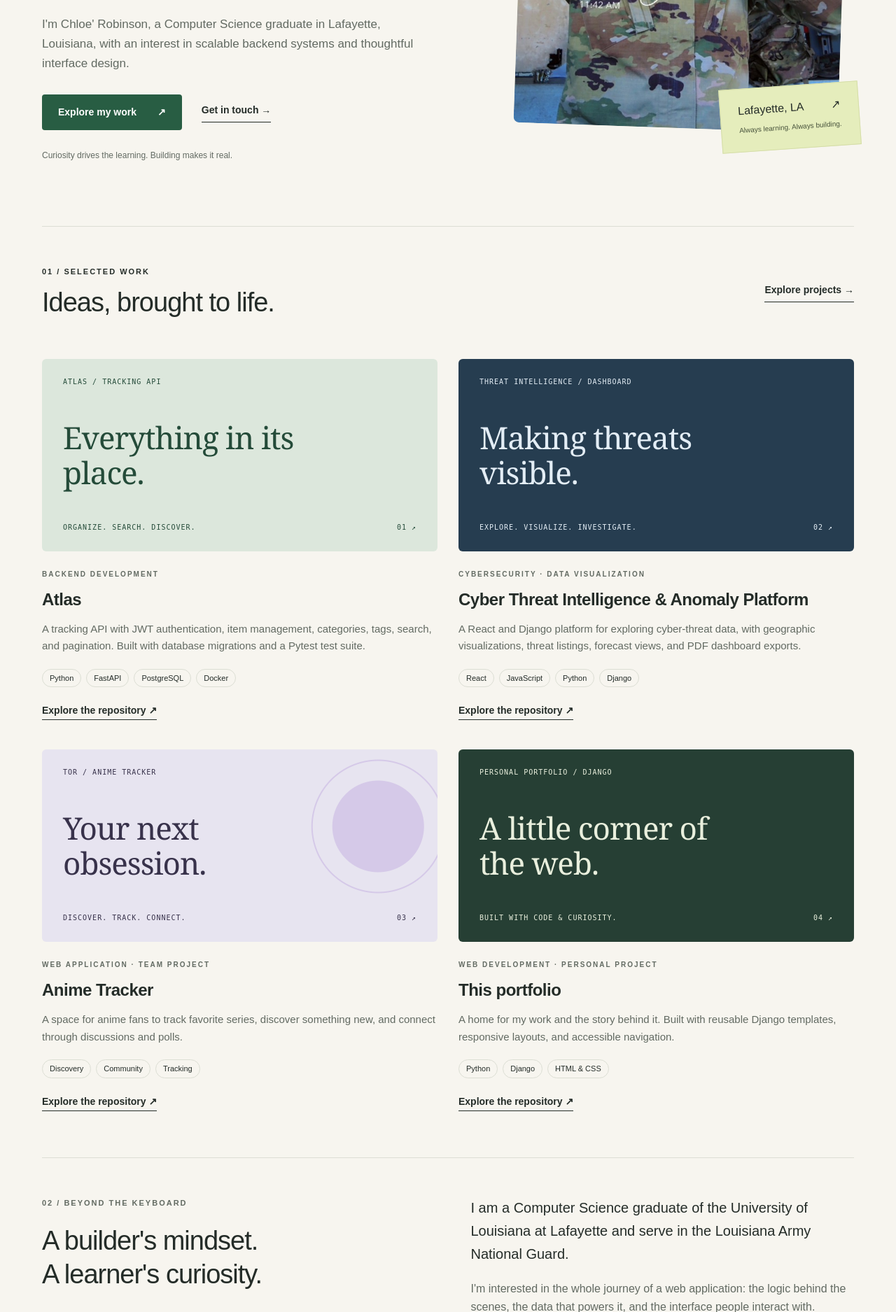
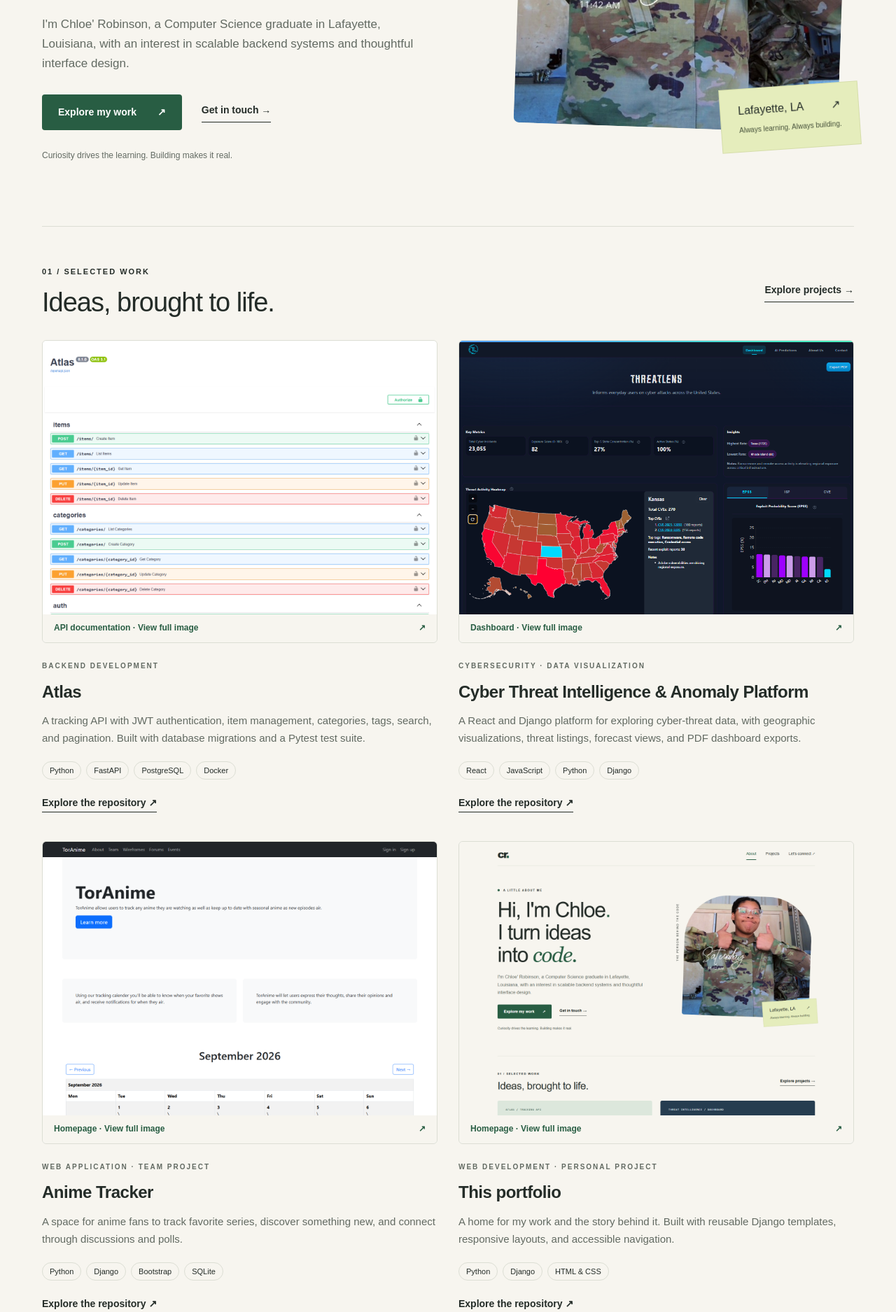
Before and after one commit to chloemich04/Portfolio, a Django app: page / in a window 1280 px wide. Shown: the part 453-2328 px from the top of the page at 70% size. Run offline with Django 4.2, Linux system fonts and the light colour scheme.

Commit message:
Added project pictures

```diff
--- a/static/css/main.css
+++ b/static/css/main.css
@@ -526,3 +526,93 @@ nav a {
 .calculator-art { background: #f0e8cd; color: #5d5025; }
 .project-art { min-height: 275px; }
 .project-content h3 { overflow-wrap: anywhere; }
+
+/* Real project screenshots link to their full-resolution local image. */
+.project-preview {
+  display: block;
+  overflow: hidden;
+  border: 1px solid var(--line);
+  border-radius: 6px;
+  background: #f0f0f0;
+  text-decoration: none;
+}
+.project-preview img {
+  display: block;
+  width: 100%;
+  height: auto;
+  aspect-ratio: 36 / 25;
+  object-fit: contain;
+}
+.project-preview-cover img {
+  object-fit: cover;
+  object-position: center top;
+}
+.preview-caption {
+  display: flex;
+  justify-content: space-between;
+  padding: 10px 16px;
+  background: var(--paper);
+  color: var(--green);
+  font-size: 12px;
+  font-weight: 600;
+}
+.project-preview:hover { border-color: var(--green); }
+
+/* Motion stays restrained, and only runs when the visitor allows it. */
+@media (prefers-reduced-motion: no-preference) {
+  .button, .contact-card, .project-preview, .wordmark {
+    transition: transform 240ms ease, box-shadow 240ms ease,
+      background-color 240ms ease, border-color 240ms ease;
+  }
+  .button span, nav a span {
+    display: inline-block;
+    transition: transform 240ms ease;
+  }
+  nav a, .text-link {
+    transition: color 200ms ease;
+  }
+  nav a {
+    position: relative;
+  }
+  nav a:not([aria-current])::after {
+    content: '';
+    position: absolute;
+    bottom: 0;
+    left: 0;
+    width: 100%;
+    height: 2px;
+    background: var(--green);
+    transform: scaleX(0);
+    transform-origin: left;
+    transition: transform 240ms ease;
+  }
+  nav a:focus-visible::after { transform: scaleX(1); }
+  .location-stamp {
+    animation: stamp-settle 1200ms cubic-bezier(0.22, 1, 0.36, 1) both;
+  }
+  .status-dot {
+    animation: hello-pulse 1400ms ease-out 3;
+  }
+  @media (hover: hover) and (pointer: fine) {
+    .button:hover { transform: translateY(-3px); box-shadow: 0 8px 18px #285d4326; }
+    .button:hover span, nav a:hover span { transform: translate(2px, -2px); }
+    .project-preview:hover, .contact-card:hover {
+      transform: translateY(-4px);
+      box-shadow: 0 12px 24px #242c2812;
+    }
+    .wordmark:hover { transform: rotate(-6deg); }
+    nav a:hover::after { transform: scaleX(1); }
+    .portrait-frame {
+      transition: transform 500ms cubic-bezier(0.22, 1, 0.36, 1);
+    }
+    .portrait-composition:hover .portrait-frame { transform: rotate(0deg); }
+  }
+}
+@keyframes stamp-settle {
+  from { opacity: 0; transform: translateY(12px) rotate(2deg); }
+  to { opacity: 1; transform: translateY(0) rotate(-4deg); }
+}
+@keyframes hello-pulse {
+  from { box-shadow: 0 0 0 0 #285d4333; }
+  to { box-shadow: 0 0 0 9px #285d4300; }
+}
--- /dev/null
+++ b/static/js/motion.js
@@ -0,0 +1,56 @@
+/* Progressive enhancement: content stays visible without JavaScript. */
+(() => {
+  const preference = window.matchMedia('(prefers-reduced-motion: reduce)');
+  if (!('IntersectionObserver' in window) || !Element.prototype.animate) return;
+
+  let observer;
+  const animations = new Set();
+  const seen = new WeakSet();
+  const targets = document.querySelectorAll(
+    '.hero-copy > *, .portrait-composition, .page-heading > *, ' +
+    '.section-heading, .project-card, .about-grid > *, .skills-grid > *, ' +
+    '.contact-card, .connect-banner'
+  );
+
+  function start() {
+    observer?.disconnect();
+    if (preference.matches) {
+      animations.forEach(animation => animation.cancel());
+      animations.clear();
+      return;
+    }
+    observer = new IntersectionObserver(entries => {
+      let order = 0;
+      entries.forEach(entry => {
+        if (!entry.isIntersecting || seen.has(entry.target)) return;
+        const element = entry.target;
+        seen.add(element);
+        observer.unobserve(element);
+        if (element.contains(document.activeElement)) return;
+        const animation = element.animate([
+          { opacity: 0, transform: 'translateY(18px)' },
+          { opacity: 1, transform: 'translateY(0)' }
+        ], {
+          duration: 620,
+          delay: Math.min(order++ * 65, 195),
+          easing: 'cubic-bezier(0.22, 1, 0.36, 1)',
+          fill: 'backwards'
+        });
+        animations.add(animation);
+        animation.finished.catch(() => {}).finally(() => animations.delete(animation));
+      });
+    }, { threshold: 0.08 });
+    targets.forEach(element => {
+      if (!seen.has(element)) observer.observe(element);
+    });
+  }
+
+  // Keyboard navigation should never land on fading or moving content.
+  document.addEventListener('focusin', () => {
+    animations.forEach(animation => {
+      if (animation.effect?.target.contains(document.activeElement)) animation.cancel();
+    });
+  });
+  preference.addEventListener('change', start);
+  start();
+})();
--- a/templates/main/base.html
+++ b/templates/main/base.html
@@ -8,6 +8,7 @@
   <meta name="theme-color" content="#f7f5ef">
   <title>{% block title %}Chloe' Robinson | Developer Portfolio{% endblock %}</title>
   <link rel="stylesheet" href="{% static 'css/main.css' %}">
+  <script src="{% static 'js/motion.js' %}" defer></script>
 </head>
 <body>
   <a class="skip-link" href="#main">Skip to content</a>
--- a/templates/main/project_cards.html
+++ b/templates/main/project_cards.html
@@ -1,11 +1,19 @@
+{% load static %}
 <div class="projects-grid">
   {% for project in projects %}
     <article class="project-card">
+      {% if project.image %}
+        <a class="project-preview{% if project.image_fit == 'cover' %} project-preview-cover{% endif %}" href="{% static project.image %}" aria-label="View full image of {{ project.title }}">
+          <img src="{% static project.image %}" alt="{{ project.image_alt }}" width="{{ project.image_width|default:1440 }}" height="{{ project.image_height|default:1000 }}" loading="lazy" decoding="async">
+          <span class="preview-caption">{% if project.image_caption %}{{ project.image_caption }} &middot; {% endif %}View full image <span aria-hidden="true">&#8599;</span></span>
+        </a>
+      {% else %}
       <div class="project-art {{ project.theme }}-art" aria-hidden="true">
         <span class="art-kicker">{{ project.label }}</span>
         <div class="project-headline">{{ project.headline }}</div>
         <div class="art-bottom"><span>{{ project.caption }}</span><span>{{ forloop.counter|stringformat:"02d" }} ↗</span></div>
       </div>
+      {% endif %}
       <div class="project-content">
         <p class="eyebrow">{{ project.category }}</p>
         <h3>{{ project.title }}</h3>
```
Also changed, not shown: main/projects.py (+30 -1 lines), README.md, static/images/projects/atlas.png (added), static/images/projects/calculator.png (added), static/images/projects/data-analysis.png (added), static/images/projects/deepcore.png (added), static/images/projects/mini-shop.png (added), static/images/projects/portfolio.png (added), static/images/projects/skillforge.png (added), static/images/projects/threatlens.png (added), static/images/projects/tor-anime.png (added).
